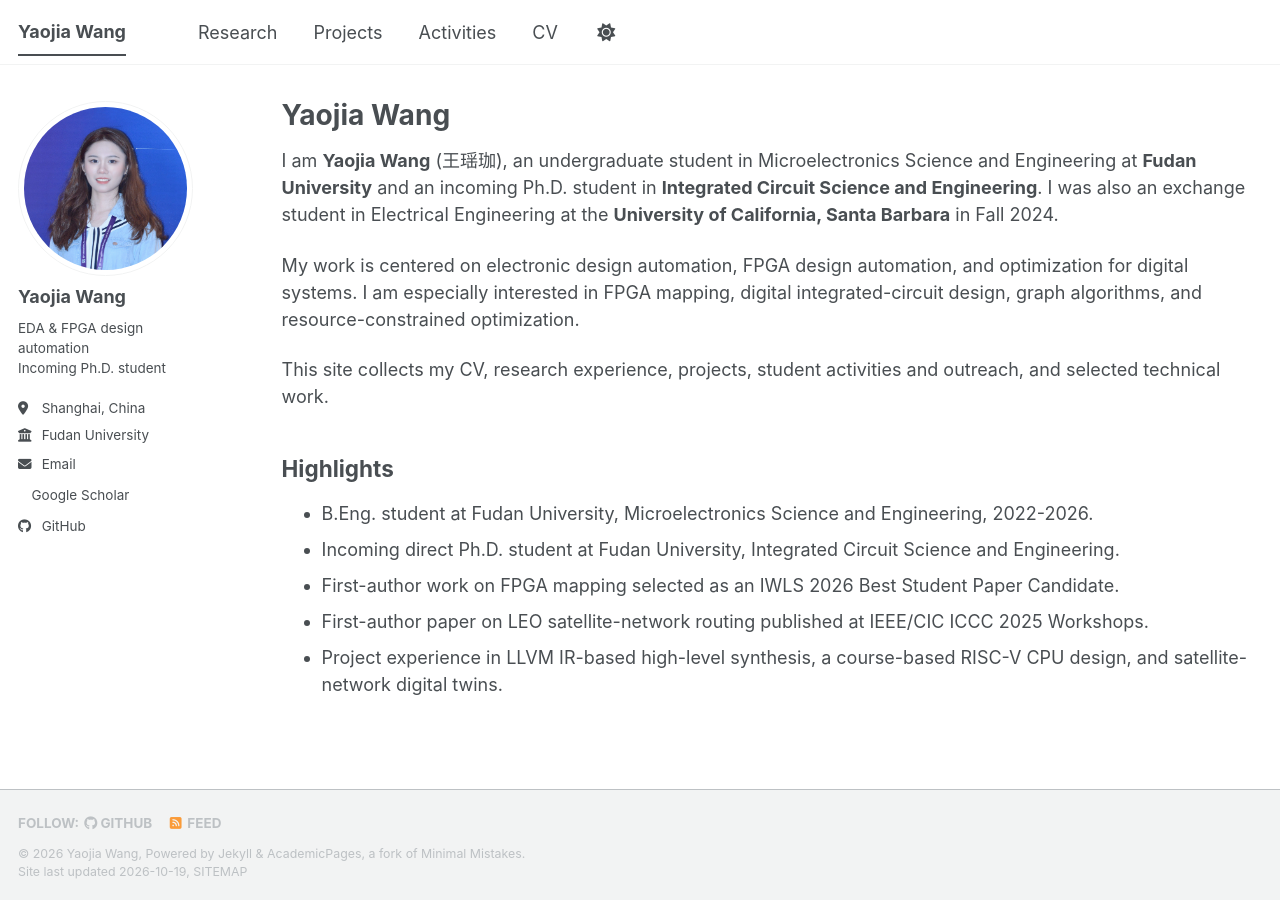
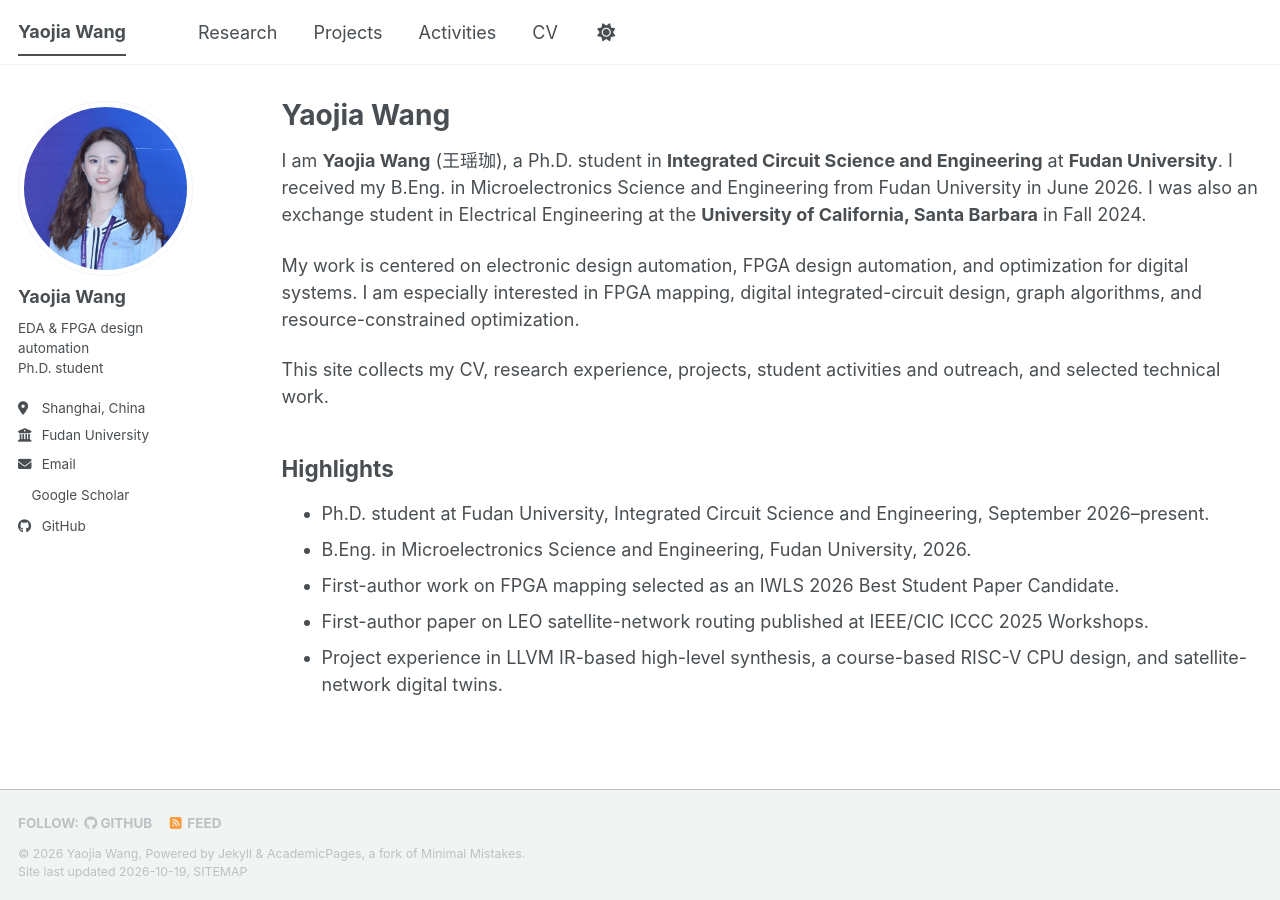
Before and after one commit to wang-yaojia/wang-yaojia.github.io, a Jekyll site: the page built from _pages/about.md, in a window 1280 px wide. Built offline with Jekyll 4.4.1, drawn with Linux system fonts in a browser that asks for light colours; a style sheet for code colours, icons or effects is not loaded.

```diff
--- a/_config.yml
+++ b/_config.yml
@@ -26,7 +26,7 @@ author:
   avatar           : "profile.JPG"
   name             : "Yaojia Wang"
   pronouns         : # example: "she/her"
-  bio              : "EDA & FPGA design automation<br>Incoming Ph.D. student"
+  bio              : "EDA & FPGA design automation<br>Ph.D. student"
   location         : "Shanghai, China"
   employer         : "Fudan University"
   uri              : # URL
--- a/_pages/about.md
+++ b/_pages/about.md
@@ -8,7 +8,7 @@ redirect_from:
   - /about.html
 ---
 
-I am **Yaojia Wang** (王瑶珈), an undergraduate student in Microelectronics Science and Engineering at **Fudan University** and an incoming Ph.D. student in **Integrated Circuit Science and Engineering**. I was also an exchange student in Electrical Engineering at the **University of California, Santa Barbara** in Fall 2024.
+I am **Yaojia Wang** (王瑶珈), a Ph.D. student in **Integrated Circuit Science and Engineering** at **Fudan University**. I received my B.Eng. in Microelectronics Science and Engineering from Fudan University in June 2026. I was also an exchange student in Electrical Engineering at the **University of California, Santa Barbara** in Fall 2024.
 
 My work is centered on electronic design automation, FPGA design automation, and optimization for digital systems. I am especially interested in FPGA mapping, digital integrated-circuit design, graph algorithms, and resource-constrained optimization.
 
@@ -17,8 +17,8 @@ This site collects my CV, research experience, projects, student activities and
 
 ## Highlights
 
-- B.Eng. student at Fudan University, Microelectronics Science and Engineering, 2022-2026.
-- Incoming direct Ph.D. student at Fudan University, Integrated Circuit Science and Engineering.
+- Ph.D. student at Fudan University, Integrated Circuit Science and Engineering, September 2026–present.
+- B.Eng. in Microelectronics Science and Engineering, Fudan University, 2026.
 - First-author work on FPGA mapping selected as an IWLS 2026 Best Student Paper Candidate.
 - First-author paper on LEO satellite-network routing published at IEEE/CIC ICCC 2025 Workshops.
 - Project experience in LLVM IR-based high-level synthesis, a course-based RISC-V CPU design, and satellite-network digital twins.
@@ -30,4 +30,4 @@ This site collects my CV, research experience, projects, student activities and
 - [Projects](/projects/)
 - [CV](/cv/)
 - [GitHub](https://github.com/wang-yaojia)
-- [Email](mailto:yaojiawang22@m.fudan.edu.cn) -->
+- [Email](mailto:yjwang26@m.fudan.edu.cn) -->
```
Also changed, not shown: _pages/activities.md (+2 -2 lines), _pages/cv.md (+4 -4 lines), _pages/research.md (+2 -2 lines), 2 other files.
